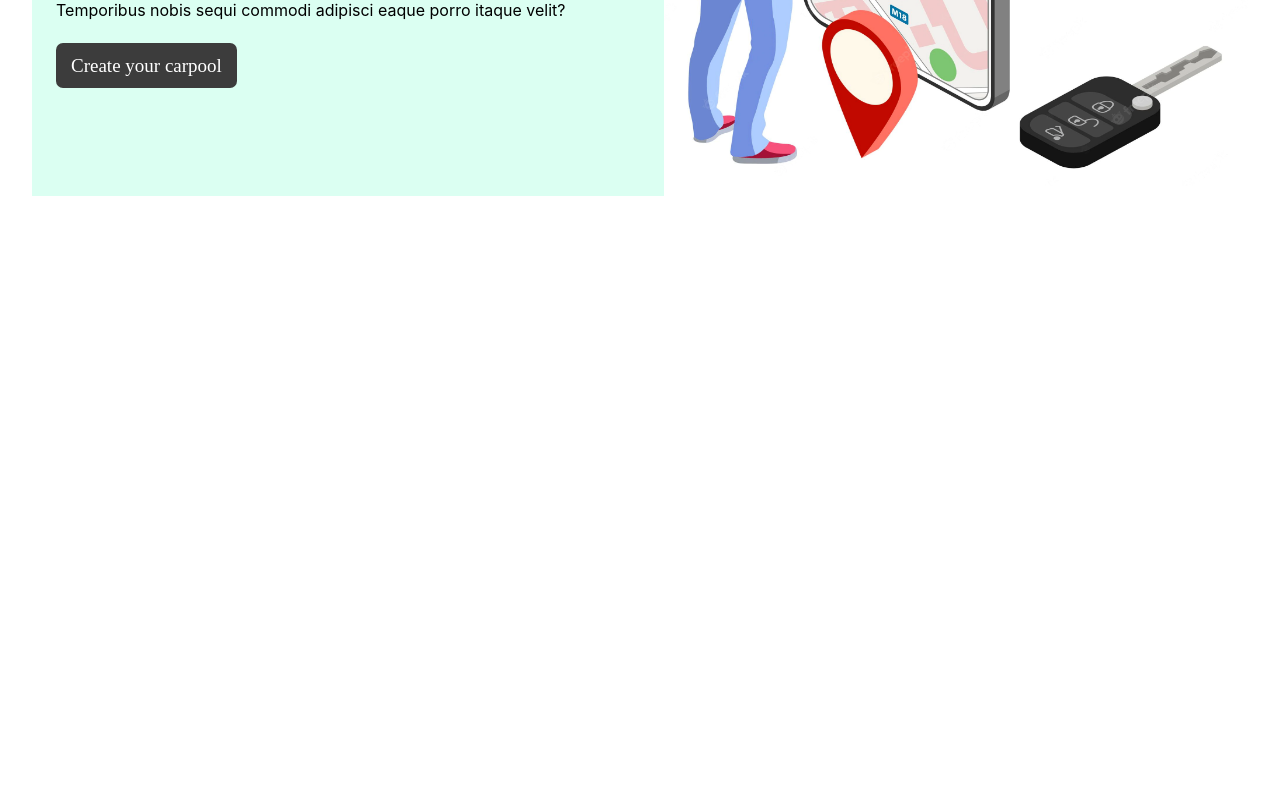
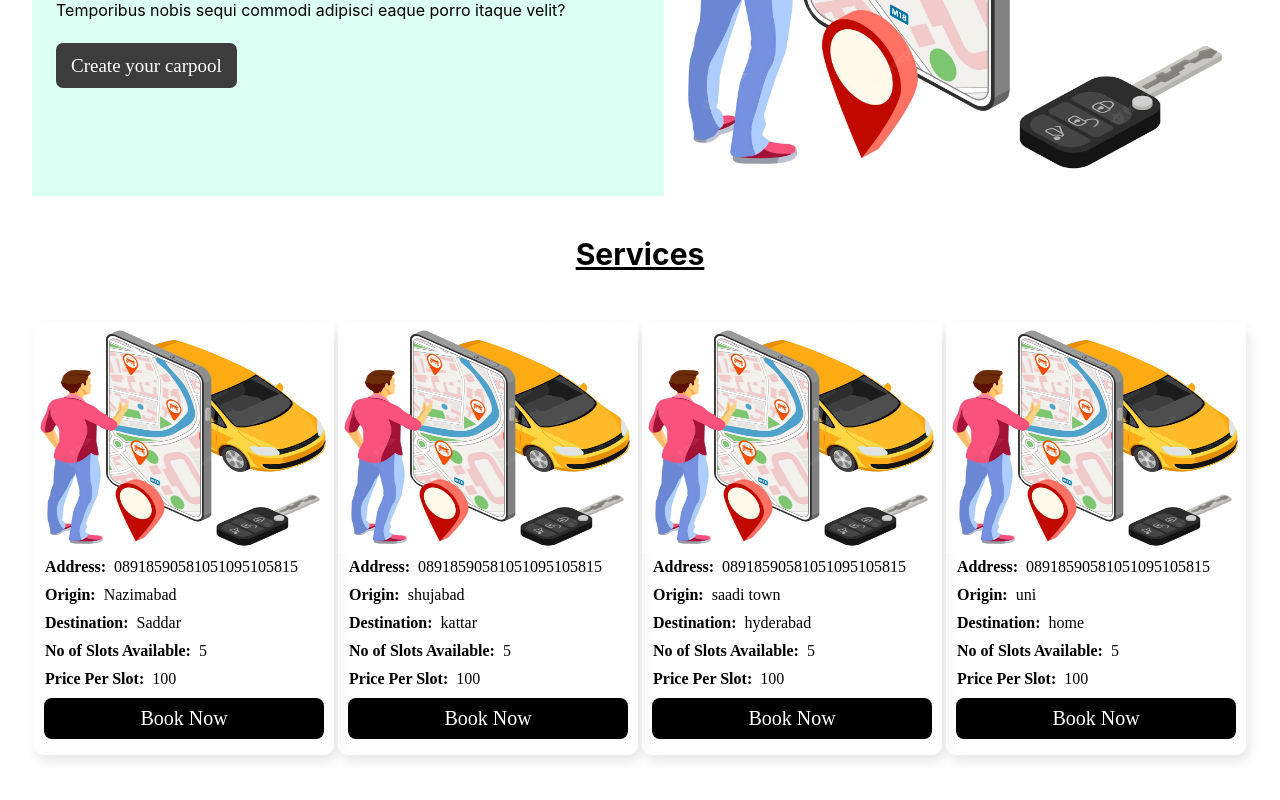
Before and after one commit to ShayanJamil519/CarPooling-DApp-Frontend, a Next.js app: page / in a window 1280 px wide. Shown: the part 488-1288 px from the top of the page. Before the commit the page ends 800 px from the top, so only its background shows below. Built offline with nearby package versions, Linux system fonts and the light colour scheme; what react-moralis would draw is missing.

Commit message:
Cards Section Done

```diff
--- a/components/Cards.jsx
+++ b/components/Cards.jsx
@@ -0,0 +1,64 @@
+import React from "react";
+import Link from "next/link";
+import Image from "next/image";
+import { useRouter } from "next/router";
+import { roughData } from "../dummyData";
+
+import styles from "../styles/Cards.module.css";
+
+const Cards = () => {
+  const router = useRouter();
+  // const handleClick = (route) => {
+  //   // e.preventDefault()
+  //   router.push(route);
+  // };
+
+  return (
+    <div>
+      <h3 className={styles.title}>Services</h3>
+      <div className={styles.mainContainer}>
+        {roughData.map((item, i) => {
+          return (
+            <div className={styles.card} key={i}>
+              <Image
+                src={item.imgSource}
+                alt={item.imgAlt}
+                width={300}
+                height={230}
+              />
+
+              <div>
+                <span>Address: </span>
+                <h6>{item.address}</h6>
+              </div>
+
+              <div>
+                <span>Origin: </span>
+                <h6>{item.origin}</h6>
+              </div>
+
+              <div>
+                <span>Destination: </span>
+                <h6>{item.destination}</h6>
+              </div>
+
+              <div>
+                <span>No of Slots Available: </span>
+                <h6>{item.numOfSlotsAvailable}</h6>
+              </div>
+
+              <div>
+                <span>Price Per Slot: </span>
+                <h6>{item.pricePerSlot}</h6>
+              </div>
+
+              <Link href="/">Book Now</Link>
+            </div>
+          );
+        })}
+      </div>
+    </div>
+  );
+};
+
+export default Cards;
--- /dev/null
+++ b/dummyData.js
@@ -0,0 +1,37 @@
+export const roughData = [{
+        imgSource: "/bg1.png",
+        imgAlt: "Deposite",
+        address: "08918590581051095105815",
+        origin: "Nazimabad",
+        destination: "Saddar",
+        numOfSlotsAvailable: 5,
+        pricePerSlot: 100,
+    },
+    {
+        imgSource: "/bg1.png",
+        imgAlt: "Deposite",
+        address: "08918590581051095105815",
+        origin: "shujabad",
+        destination: "kattar",
+        numOfSlotsAvailable: 5,
+        pricePerSlot: 100,
+    },
+    {
+        imgSource: "/bg1.png",
+        imgAlt: "Deposite",
+        address: "08918590581051095105815",
+        origin: "saadi town",
+        destination: "hyderabad",
+        numOfSlotsAvailable: 5,
+        pricePerSlot: 100,
+    },
+    {
+        imgSource: "/bg1.png",
+        imgAlt: "Deposite",
+        address: "08918590581051095105815",
+        origin: "uni",
+        destination: "home",
+        numOfSlotsAvailable: 5,
+        pricePerSlot: 100,
+    },
+];
--- a/pages/index.js
+++ b/pages/index.js
@@ -2,13 +2,13 @@ import Head from "next/head";
 import Image from "next/image";
 import styles from "../styles/Home.module.css";
 import Landing from "../components/Landing";
-// import Cards from "../components/Cards";
+import Cards from "../components/Cards";
 
 export default function Home() {
   return (
     <div className={styles.container}>
       <Landing />
-      {/* <Cards /> */}
+      <Cards />
     </div>
   );
 }
--- /dev/null
+++ b/styles/Cards.module.css
@@ -0,0 +1,107 @@
+.title {
+    text-align: center;
+    font-size: 30px;
+    text-decoration: underline;
+}
+
+.mainContainer {
+    margin: 50px 0;
+    display: flex;
+    justify-content: space-around;
+}
+
+.card {
+    display: flex;
+    flex-direction: column;
+    min-height: 330px;
+    width: 300px;
+    padding-bottom: 10px;
+    border-radius: 10px;
+    border: 1px solid #fdfdfd;
+    box-shadow: 3px 6px 12px 0px rgba(0, 0, 0, 0.1);
+    /* border: 2px solid yellow; */
+}
+
+.card div {
+    display: flex;
+    justify-content: flex-start;
+    align-items: center;
+    padding: 5px 0 5px 10px;
+}
+
+.card div span {
+    font-size: 16px;
+    font-weight: 900;
+    font-family: fangsong;
+    margin-right: 8px;
+}
+
+.card div h6 {
+    margin: 0;
+    /* margin: 5px; */
+    font-size: 16px;
+    font-weight: 300;
+    font-family: fangsong;
+}
+
+.card img {
+    width: 100% !important;
+    max-height: 60% !important;
+    /* border: 2px solid red; */
+}
+
+.card a {
+    margin: 5px 9px;
+    background: black;
+    color: white;
+    padding: 9px 0;
+    font-family: fangsong;
+    border-radius: 8px;
+    text-align: center;
+    font-size: 20px;
+}
+
+.card p {
+    /* margin: 0; */
+}
+
+.btn {
+    margin-left: 40px;
+    margin-top: 30px;
+    width: 20%;
+    height: 50px;
+    border-radius: 10px;
+    color: #2e7daf;
+    background-color: #a0d9fc;
+    padding: auto;
+    border: 3px solid #2e7daf;
+    font-size: 20px;
+}
+
+.withdrawContainer {
+    margin-left: 40px;
+    margin-top: 30px;
+}
+
+.btn2 {
+    margin-left: 40px;
+    margin-top: 20px;
+    width: 10%;
+    height: 30px;
+    border-radius: 10px;
+    /* color: white; */
+    background-color: rgb(251, 197, 197);
+    padding: auto;
+    border: none;
+    border: 1px solid;
+    font-size: 15px;
+}
+
+@media screen and (max-width: 600px) {
+    .mainContainer {
+        margin-top: 50px;
+        display: flex;
+        align-items: center;
+        flex-direction: column;
+    }
+}
```
